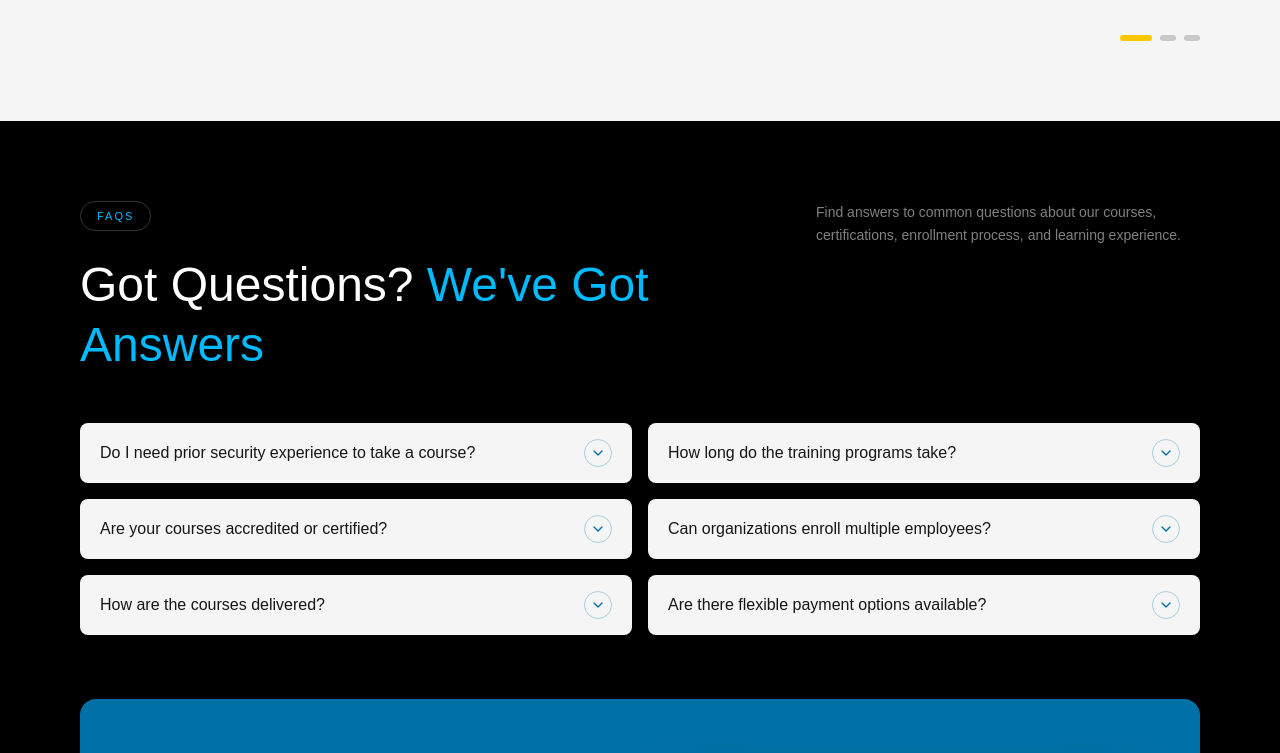
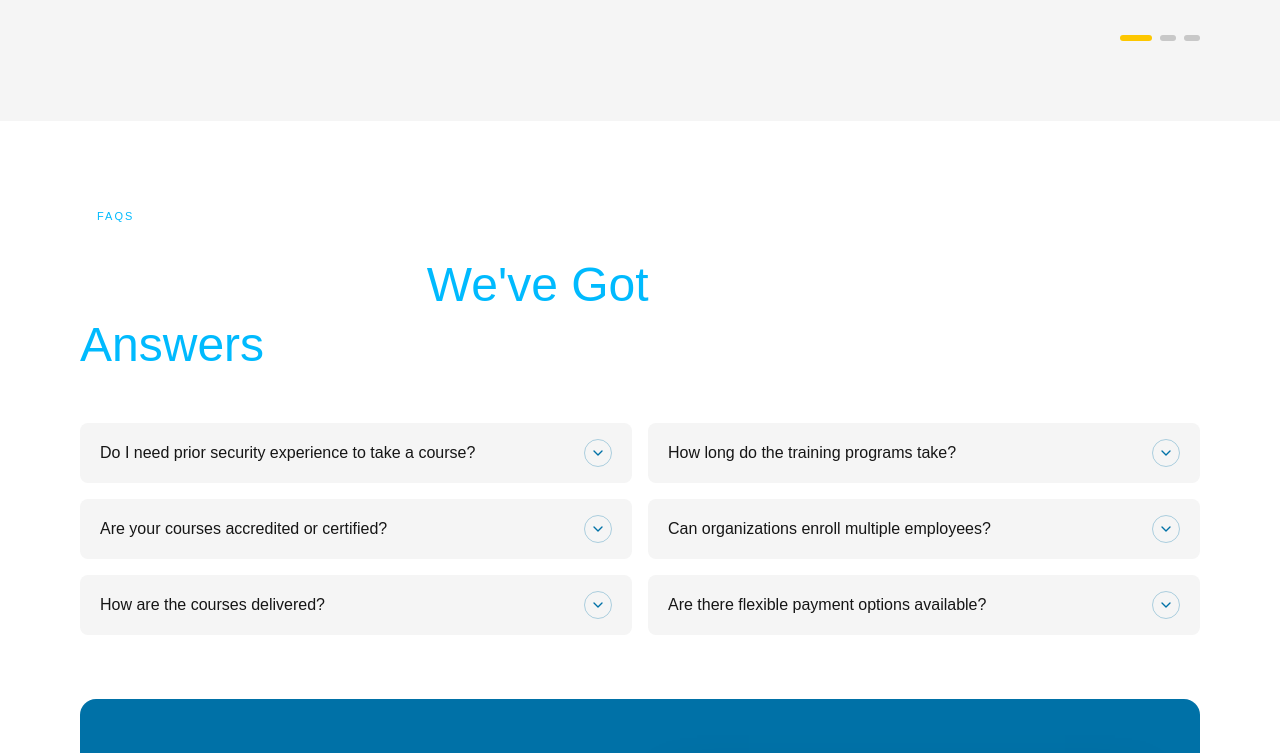
Before and after one commit to Greenmouse-Experts/guardmasters-new, a React (Vite) app: page /home in a window 1280 px wide. Shown: the part 7060-7813 px from the top of the page. Built offline with nearby package versions, Linux system fonts and the light colour scheme.

Commit message:
title update

```diff
--- a/src/routes/home/-components/FaqCert.tsx
+++ b/src/routes/home/-components/FaqCert.tsx
@@ -29,7 +29,7 @@ const faqs = [
 
 export default function FaqCert() {
   return (
-    <section data-theme="guard" className="bg-black px-6 py-20 text-white md:px-16">
+    <section data-theme="guard" className="px-6 py-20 text-white md:px-16">
       <div className="container mx-auto">
         {/* FAQ header */}
         <div className="mb-12 flex flex-col gap-6 md:flex-row md:items-start md:justify-between">
@@ -38,7 +38,8 @@ export default function FaqCert() {
               FAQs
             </span>
             <h2 className="text-4xl leading-tight font-light md:text-5xl">
-              Got Questions? <span className="text-info">We've Got Answers</span>
+              Got Questions?{" "}
+              <span className="text-info">We've Got Answers</span>
             </h2>
           </div>
           <p className="max-w-sm text-sm leading-relaxed text-white/50">
```
